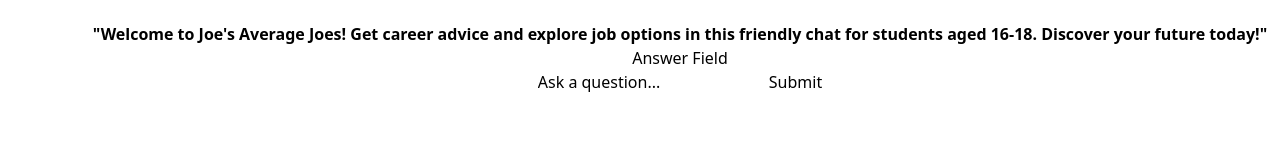
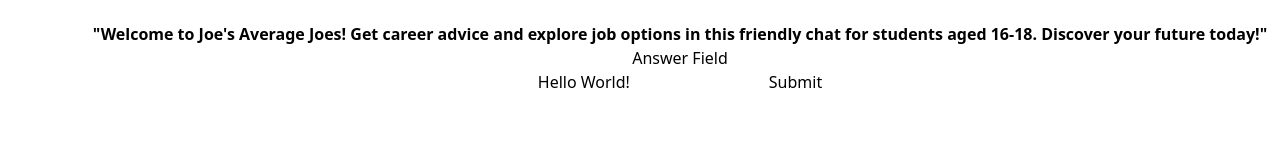
Before and after one commit to AparnaAbbina/averagejoe, a React (Create React App) app: page / in a window 1280 px wide. Shown: the part 158-300 px from the top of the page. Built offline with nearby package versions, Linux system fonts and the light colour scheme; no server answers.

Commit message:
Retrieving response based on the user Input

```diff
--- a/src/App.jsx
+++ b/src/App.jsx
@@ -1,14 +1,15 @@
 import askQuestion from './lib/fetch';
+import {useState} from "react";
 
 function App() {
-	askQuestion('Are you working? Im looking for work at the moment. Any suggestions for someone who has completed a coding bootcamp?');
+    const [inputVal,setInputVal] = useState('Hello World!')
 		return (
 		<main className="w-full text-center m-10">
 			<div className="w-full flex p-10 m-5"><h1 className="font-extrabold text-left text-4xl text-blue-800">Joe's Average Joes</h1></div>
             <div><h2 className="font-bold">"Welcome to Joe's Average Joes! Get career advice and explore job options in this friendly chat for students aged 16-18. Discover your future today!"</h2></div>
 			<p>Answer Field</p>
-			<input type="text" defaultValue="Ask a question..." />
-			<button type="button">Submit</button>
+			<input type="text"  value={inputVal} onChange={e => setInputVal(e.target.value)} />
+			<button onClick={()=>askQuestion(inputVal)}>Submit</button>
 		</main>
 	);
 }
```
